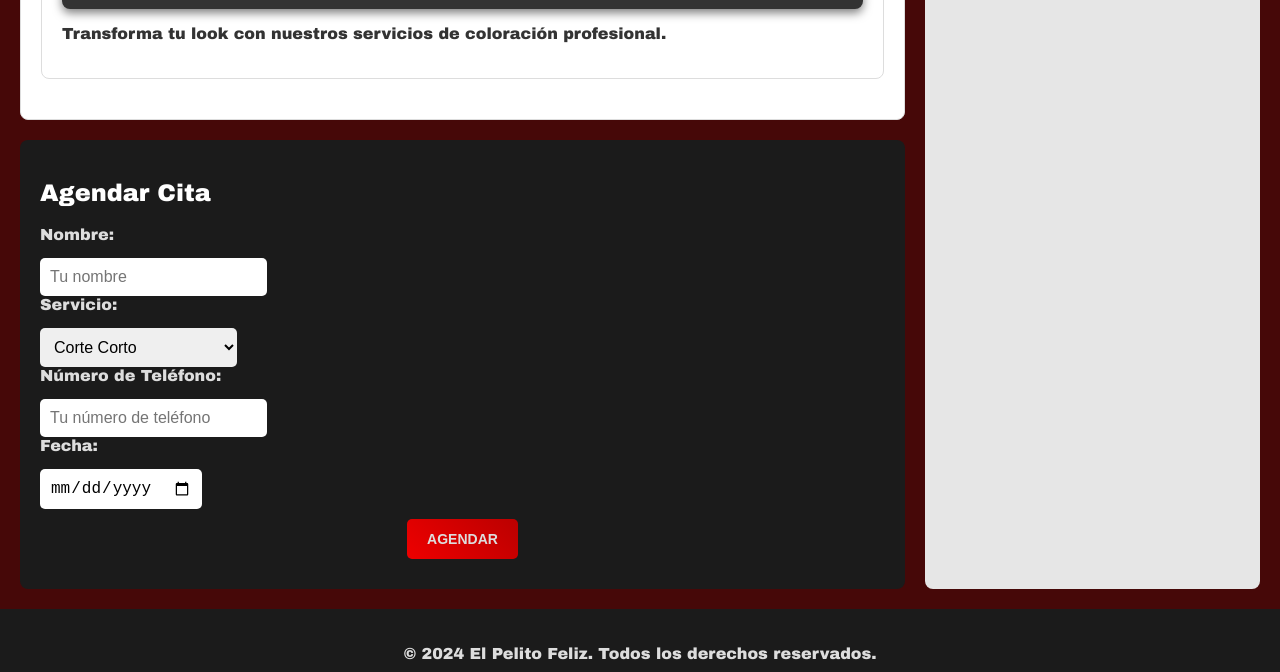
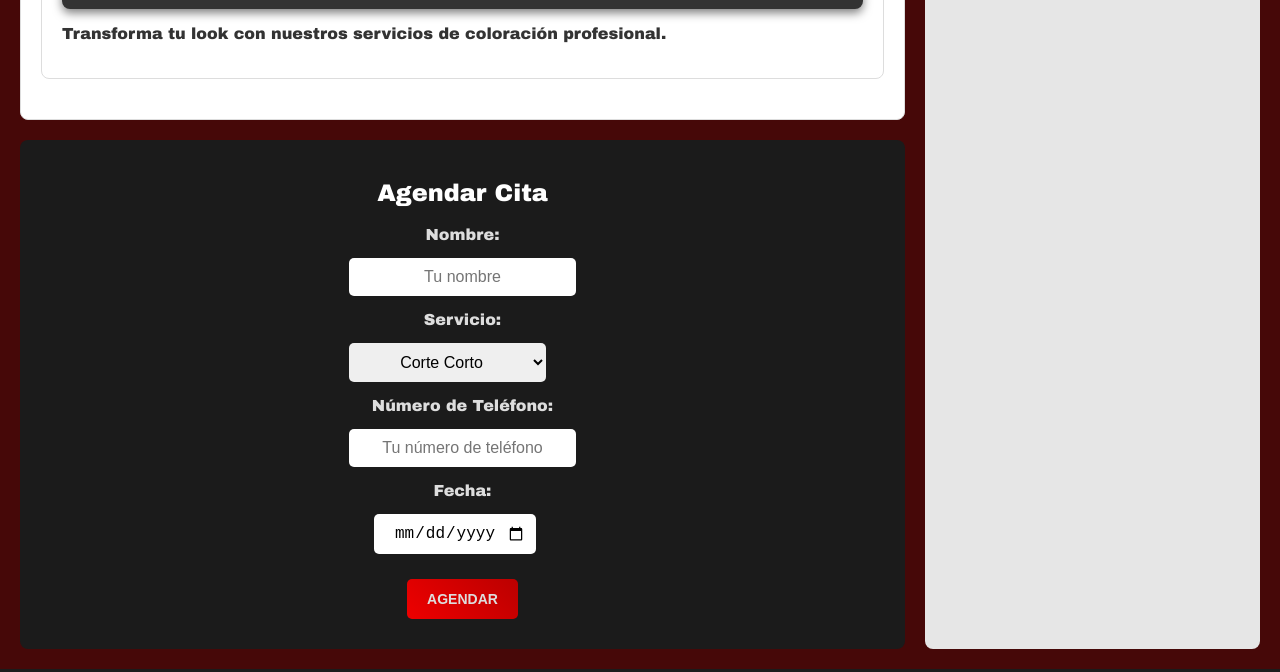
Before and after one commit to ManuelfCarrion/Examen, a plain HTML site: page index.html in a window 1280 px wide. Shown: the part 5968-6640 px from the top of the page. Drawn offline with Linux system fonts and the light colour scheme.

Commit message:
index.html

```diff
--- a/index.html
+++ b/index.html
@@ -152,11 +152,27 @@
 
     /* Form */
     .form-container {
-      padding: 20px;
-      background-color: #1b1b1b;
-      border-radius: 8px;
-      color: #fff;
-    }
+  padding: 20px;
+  background-color: #1b1b1b;
+  border-radius: 8px;
+  color: #fff;
+  display: flex; /* Activa un contenedor flexible */
+  flex-direction: column; /* Apila los elementos en una columna */
+  align-items: center; /* Centra los elementos horizontalmente */
+}
+.form-container #date {
+  margin-left: 25px; /* Desplaza el campo hacia la derecha */
+}
+
+.form-container label,
+.form-container input,
+.form-container select,
+.form-container button {
+  width: auto; /* Ajusta automáticamente el ancho de los campos */
+  margin-bottom: 15px; /* Espaciado entre los campos */
+  text-align: center; /* Asegura que el texto dentro de los campos esté centrado */
+}
+
 
     .form-container label,
     .form-container button {
```
